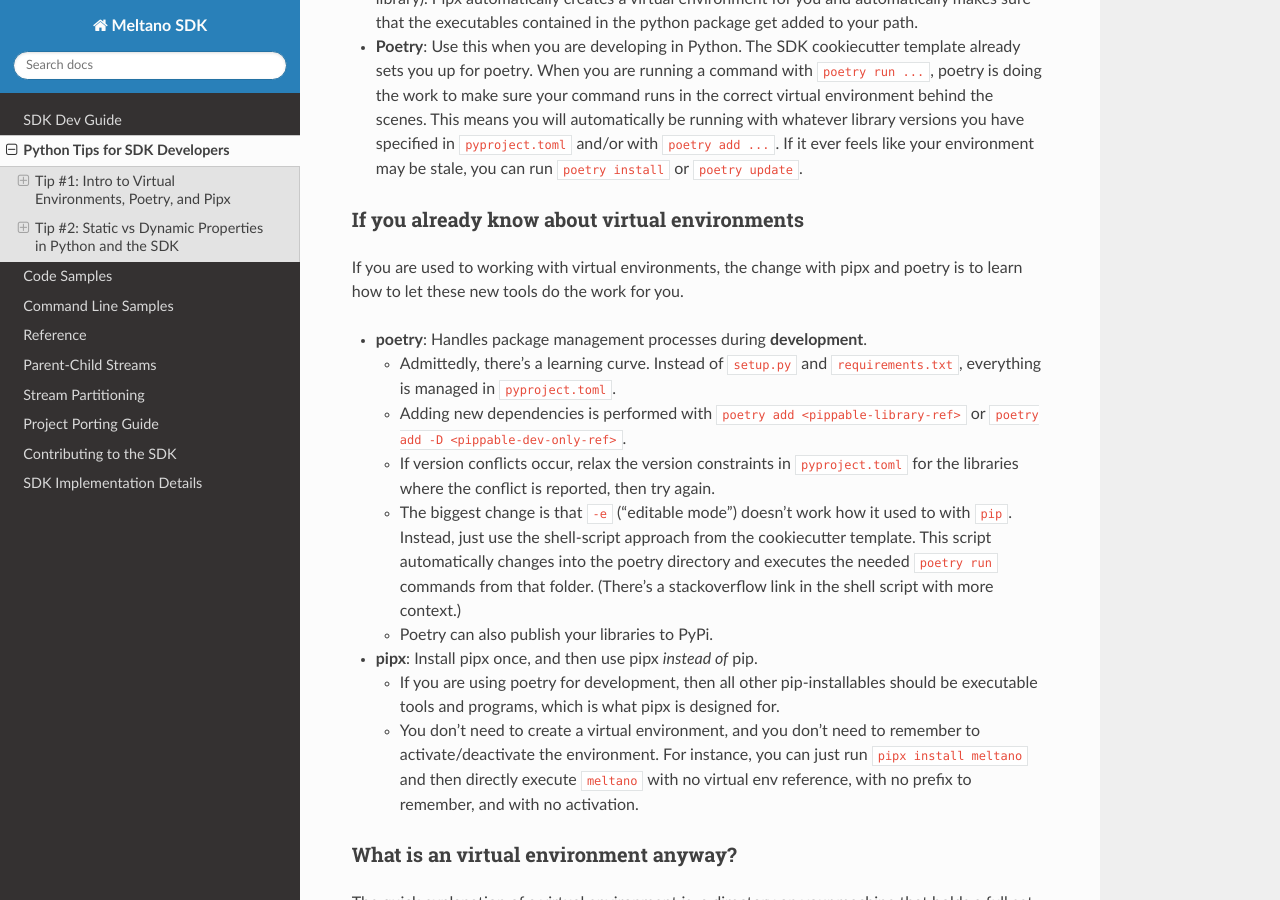
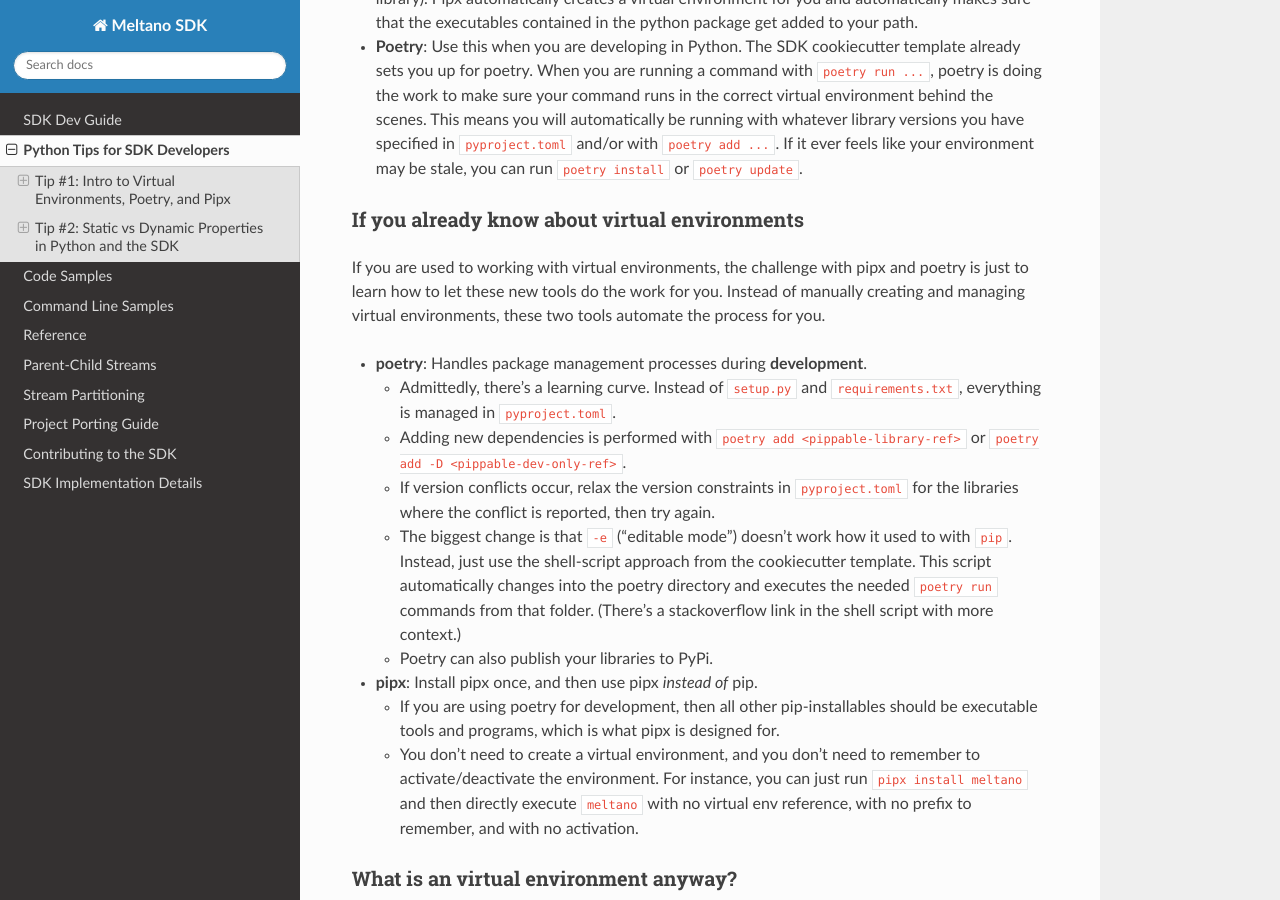
Before and after one commit to meltano/sdk, a Sphinx documentation site: the page built from docs/python_tips.md, in a window 1280 px wide and 900 px high, scrolled down 543 px. Built offline with Sphinx 7.4.7 and the Read the Docs theme 2.0.0, drawn with Linux system fonts in a browser that asks for light colours.

Commit message:
fix weird wording

```diff
--- a/docs/python_tips.md
+++ b/docs/python_tips.md
@@ -27,8 +27,9 @@
 
 ### If you already know about virtual environments
 
-If you are used to working with virtual environments, the change with pipx and poetry
-is to learn how to let these new tools do the work for you.
+If you are used to working with virtual environments, the challenge with pipx and poetry
+is just to learn how to let these new tools do the work for you. Instead of manually
+creating and managing virtual environments, these two tools automate the process for you.
 
 - **poetry**: Handles package management processes during **development**.
   - Admittedly, there's a learning curve. Instead of `setup.py` and `requirements.txt`,
```
